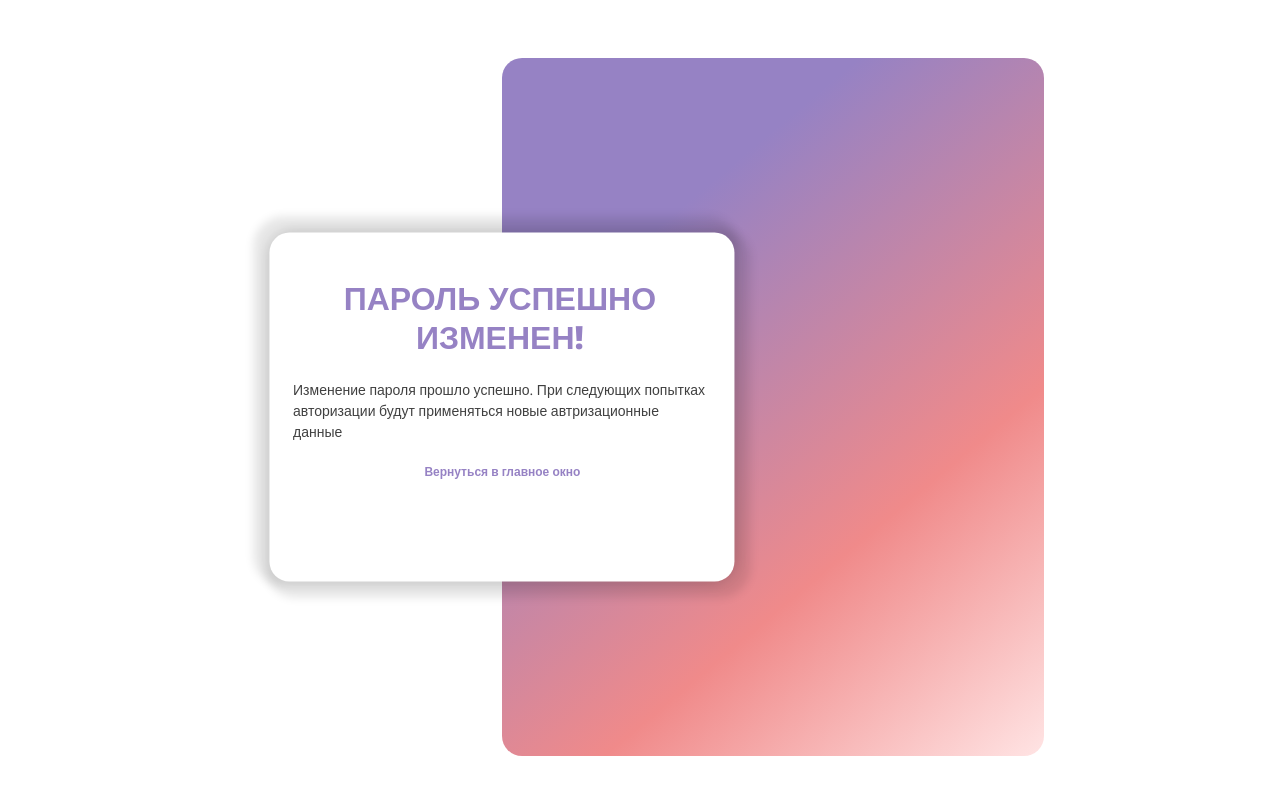
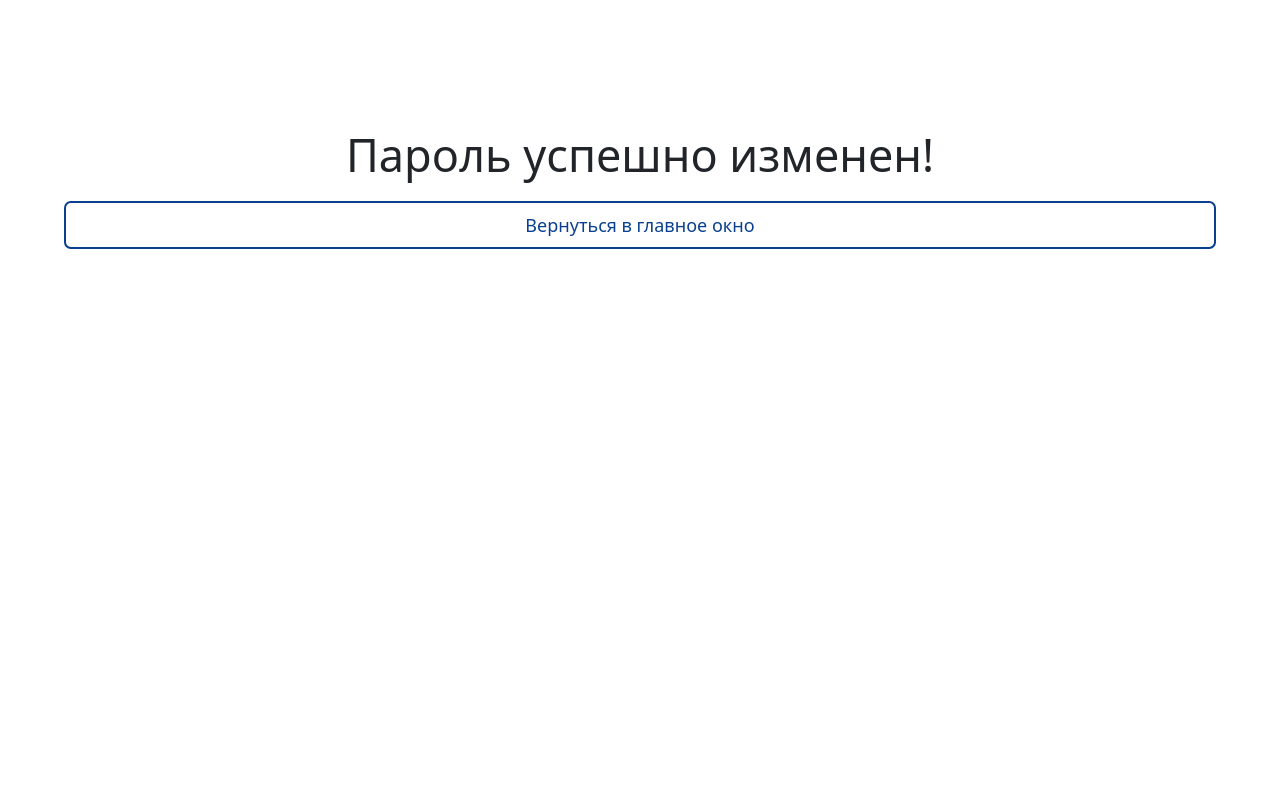
Before and after one commit to batya1871/EHT, a Django app: page /users/password-change/done/ in a window 1280 px wide. Run offline with Django 5.2, Linux system fonts and the light colour scheme; the visitor is signed in with stand-in values (Sample User, id 1); some libraries are stand-ins or nearby versions.

Commit message:
Revert "Мелкие правки"
This reverts commit 50797ca33ea530d70a7b05a55ee8e20758ba8d71.

```diff
--- a/EHTSite/EyeHealth/models.py
+++ b/EHTSite/EyeHealth/models.py
@@ -14,6 +14,10 @@ class MyUser(AbstractUser):
     class Meta:
         verbose_name = "Пользователь"
         verbose_name_plural = "Пользователи"
+
+    def clean_data(self):
+        self.choice_set.all().delete()
+        self.result_set.all().delete()
 
 
 class Type_of_warm_up(models.Model):
--- a/EHTSite/EyeHealth/static/EyeHealth/css/main.css
+++ b/EHTSite/EyeHealth/static/EyeHealth/css/main.css
@@ -534,13 +514,6 @@ table tr td {
 /* Results */
 
 /* USERS */
-.change-pass-text{
-    margin-top: 15px;
-}
-.change-block-part {
-    left: 19% !important;
-    height: 50% !important;
-}
 .form-body{
     height:100%;
     min-width: 100%;
--- a/EHTSite/users/templates/users/password_change_done.html
+++ b/EHTSite/users/templates/users/password_change_done.html
@@ -1,27 +1,15 @@
 {% extends 'base.html' %}
 
 {% block content %}
-
-<div class="form-body">
-    <div class="form-block login-block">
-    <div class="form-with-background">
-        <div class="background-block login-block-part"></div>
-        <div class="foreground-block change-block-part">
-            <div class="form-users-css form-padding-top-reset">
-                <h1 class="form-title reset-title-done">ПАРОЛЬ УСПЕШНО ИЗМЕНЕН!</h1>
-                 <p class="my-form-text-reset-done change-pass-text">Изменение пароля прошло успешно. При следующих попытках авторизации будут применяться новые автризационные данные</p>
-                <div class="form-text-div ">
-                   <p class="my-form-text"><a class="my-form-text-ref" href="{% url 'users:login' %}">Вернуться в главное окно</a></p>
-               </div>
-            </div>
-        </div>
-
-    </div>
-</div>
+<div class="form-users-container form-pass-change-done-size">
+   <div class="form-users-css form-pass-change-done-size">
+       <div class="title-profile">
+           <h1>Пароль успешно изменен!</h1>
+       </div>
+       <div class="form-users-refs ref-position-profile">
+          <a class="ref-btn-users ref-animatic-btn-users" href="{% url 'training:training_session'%}">Вернуться в главное окно</a>
+      </div>
+       </div>
 </div>
 
-
-
-
-
 {% endblock %}
```
Also changed, not shown: other parts of EHTSite/EyeHealth/static/EyeHealth/css/main.css (+5 -51 lines), EHTSite/EyeHealth/services.py (+5 -5 lines), EHTSite/EyeHealth/templates/EyeHealth/results.html (+2 -16 lines).
